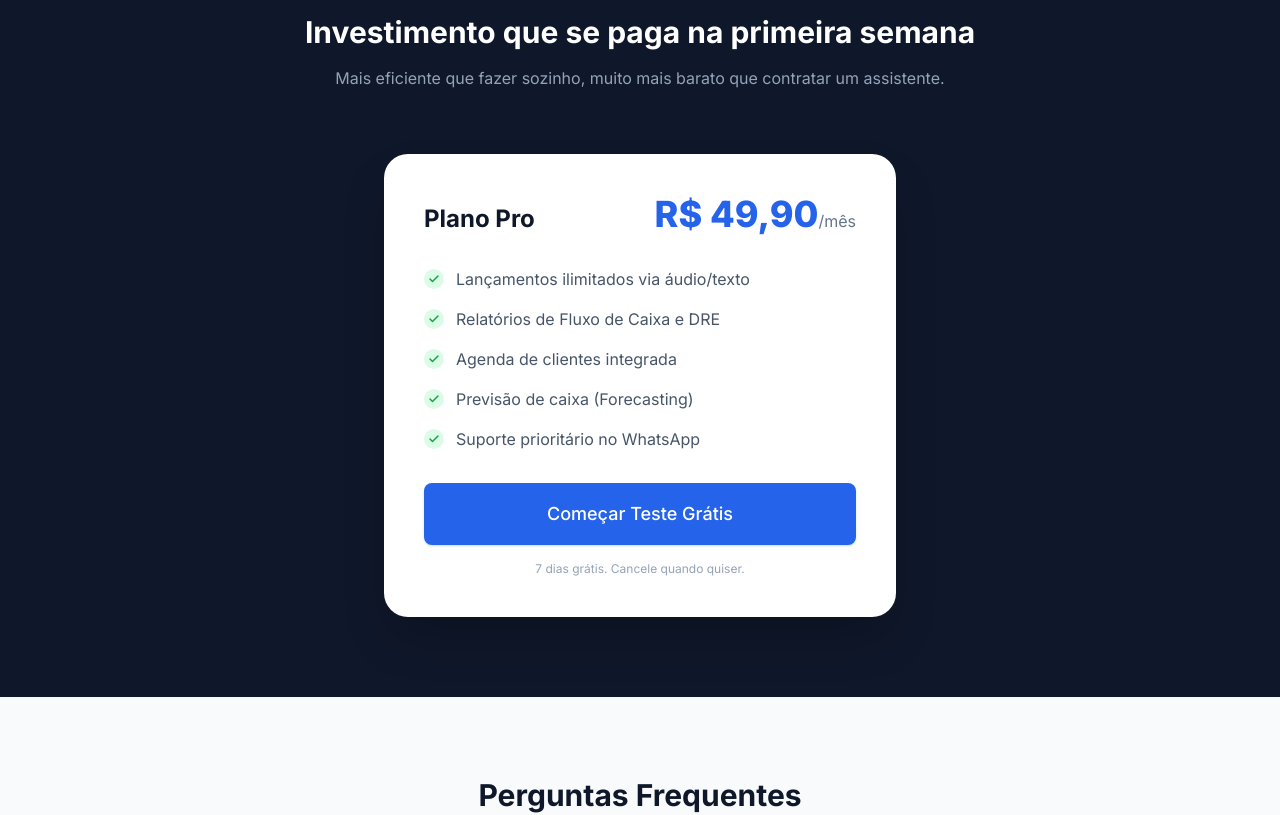
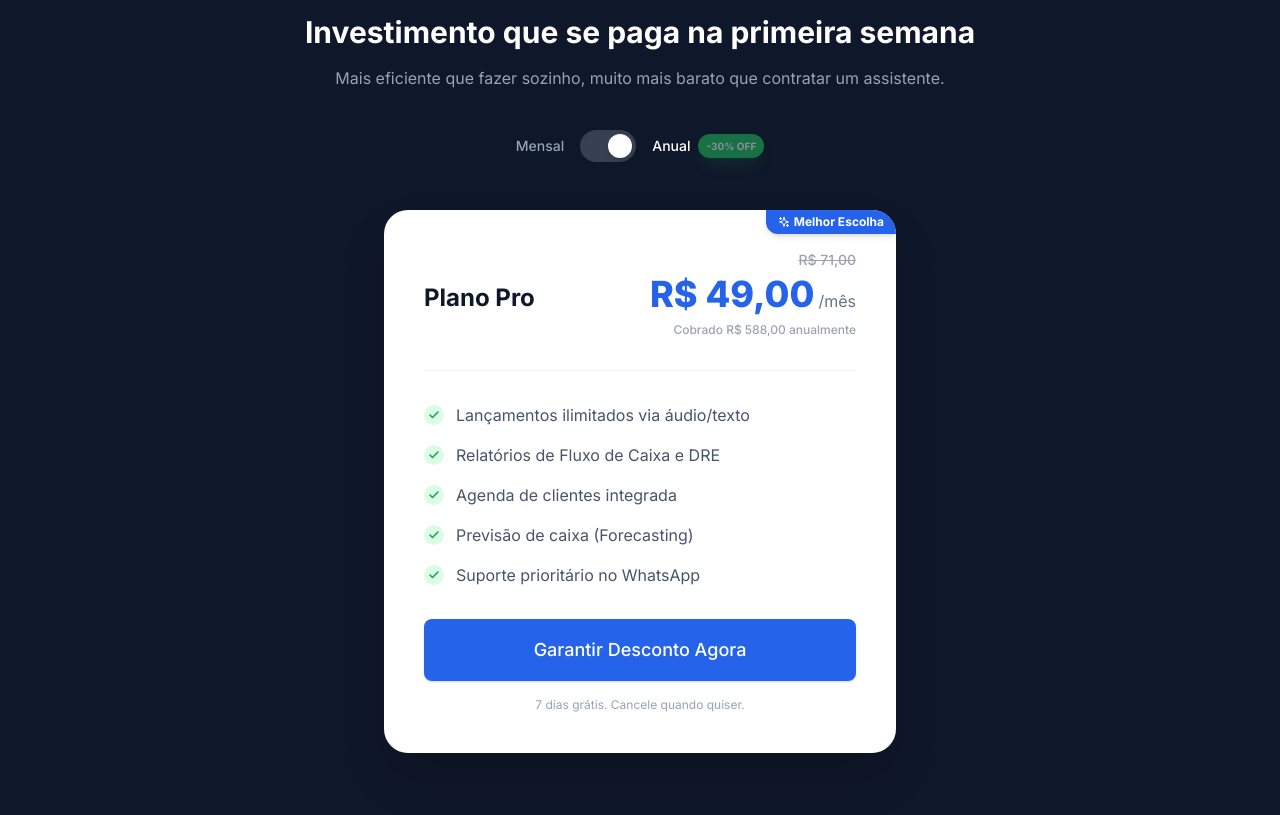
Before and after one commit to cassianospindola/no-prumo-website, a React (Vite) app: page / in a window 1280 px wide. Shown: the part 6900-7715 px from the top of the page. Built offline with nearby package versions, Linux system fonts and the light colour scheme.

Commit message:
feat: Implement pricing toggle for billing cycles
Adds a toggle switch to the pricing section allowing users to switch between monthly and annual billing cycles. This provides greater flexibility and may encourage annual subscriptions by highlighting potential savings.

```diff
--- a/components/Pricing.tsx
+++ b/components/Pricing.tsx
@@ -1,25 +1,80 @@
-import React from 'react';
+
+import React, { useState } from 'react';
 import { Button } from './Button';
-import { Check } from 'lucide-react';
+import { Check, Sparkles } from 'lucide-react';
 
 export const Pricing: React.FC = () => {
+  const [billingCycle, setBillingCycle] = useState<'monthly' | 'annual'>('annual');
+
   return (
     <section id="pricing" className="py-20 bg-slate-900 scroll-mt-24">
       <div className="container mx-auto px-4 sm:px-6 lg:px-8">
-        <div className="text-center mb-16">
+        <div className="text-center mb-10">
           <h2 className="text-3xl font-bold text-white mb-4">Investimento que se paga na primeira semana</h2>
           <p className="text-slate-400">Mais eficiente que fazer sozinho, muito mais barato que contratar um assistente.</p>
         </div>
 
-        <div className="max-w-lg mx-auto bg-white rounded-3xl overflow-hidden shadow-2xl transform hover:-translate-y-2 transition-transform duration-300">
-          <div className="p-8 sm:p-10">
-            <div className="flex justify-between items-baseline mb-8">
-              <h3 className="text-2xl font-bold text-slate-900">Plano Pro</h3>
-              <div className="text-right">
-                <span className="text-4xl font-extrabold text-brand-600">R$ 49,90</span>
-                <span className="text-slate-500">/mês</span>
+        {/* Toggle Switch */}
+        <div className="flex justify-center items-center gap-4 mb-12">
+          <span className={`text-sm font-medium transition-colors cursor-pointer ${billingCycle === 'monthly' ? 'text-white' : 'text-slate-400'}`} onClick={() => setBillingCycle('monthly')}>
+            Mensal
+          </span>
+
+          <button
+            onClick={() => setBillingCycle(prev => prev === 'annual' ? 'monthly' : 'annual')}
+            className="w-14 h-8 bg-gray-700 rounded-full relative shadow-inner focus:outline-none focus:ring-2 focus:ring-brand-500 transition-colors"
+            aria-label="Alternar ciclo de cobrança"
+          >
+            <div className={`absolute top-1 w-6 h-6 bg-white rounded-full shadow-md transition-all duration-300 ${billingCycle === 'annual' ? 'left-7' : 'left-1'}`}></div>
+          </button>
+
+          <span className={`text-sm font-medium transition-colors cursor-pointer flex items-center gap-2 ${billingCycle === 'annual' ? 'text-white' : 'text-slate-400'}`} onClick={() => setBillingCycle('annual')}>
+            Anual
+            <span className="bg-green-500 text-white text-[10px] font-bold px-2 py-0.5 rounded-full shadow-lg shadow-green-500/20 animate-pulse">
+              -30% OFF
+            </span>
+          </span>
+        </div>
+
+        <div className="max-w-lg mx-auto bg-white rounded-3xl overflow-hidden shadow-2xl transform hover:-translate-y-2 transition-transform duration-300 relative">
+          {/* Ribbon for Annual Plan */}
+          {billingCycle === 'annual' && (
+            <div className="absolute top-0 right-0">
+              <div className="bg-brand-600 text-white text-xs font-bold px-3 py-1 rounded-bl-xl shadow-md flex items-center">
+                <Sparkles size={12} className="mr-1" />
+                Melhor Escolha
               </div>
             </div>
+          )}
+
+          <div className="p-8 sm:p-10">
+            <div className="flex flex-col mb-8">
+              <div className="flex justify-between items-end mb-2">
+                <h3 className="text-2xl font-bold text-slate-900">Plano Pro</h3>
+
+                <div className="text-right">
+                  {billingCycle === 'annual' && (
+                    <span className="block text-sm text-gray-400 line-through font-medium mb-1">
+                      R$ 71,00
+                    </span>
+                  )}
+                  <div className="flex items-baseline justify-end">
+                    <span className="text-4xl font-extrabold text-brand-600">
+                      R$ {billingCycle === 'annual' ? '49,00' : '71,00'}
+                    </span>
+                    <span className="text-slate-500 ml-1">/mês</span>
+                  </div>
+                </div>
+              </div>
+
+              <p className="text-xs text-right text-gray-400 font-medium">
+                {billingCycle === 'annual'
+                  ? 'Cobrado R$ 588,00 anualmente'
+                  : 'Cobrado mensalmente sem fidelidade'}
+              </p>
+            </div>
+
+            <div className="w-full h-px bg-gray-100 mb-8"></div>
 
             <ul className="space-y-4 mb-8">
               {[
@@ -39,7 +94,7 @@ export const Pricing: React.FC = () => {
             </ul>
 
             <Button fullWidth className="py-4 text-lg font-bold shadow-lg shadow-brand-500/30">
-              Começar Teste Grátis
+              {billingCycle === 'annual' ? 'Garantir Desconto Agora' : 'Começar Teste Grátis'}
             </Button>
             <p className="text-center text-xs text-slate-400 mt-4">7 dias grátis. Cancele quando quiser.</p>
           </div>
```
